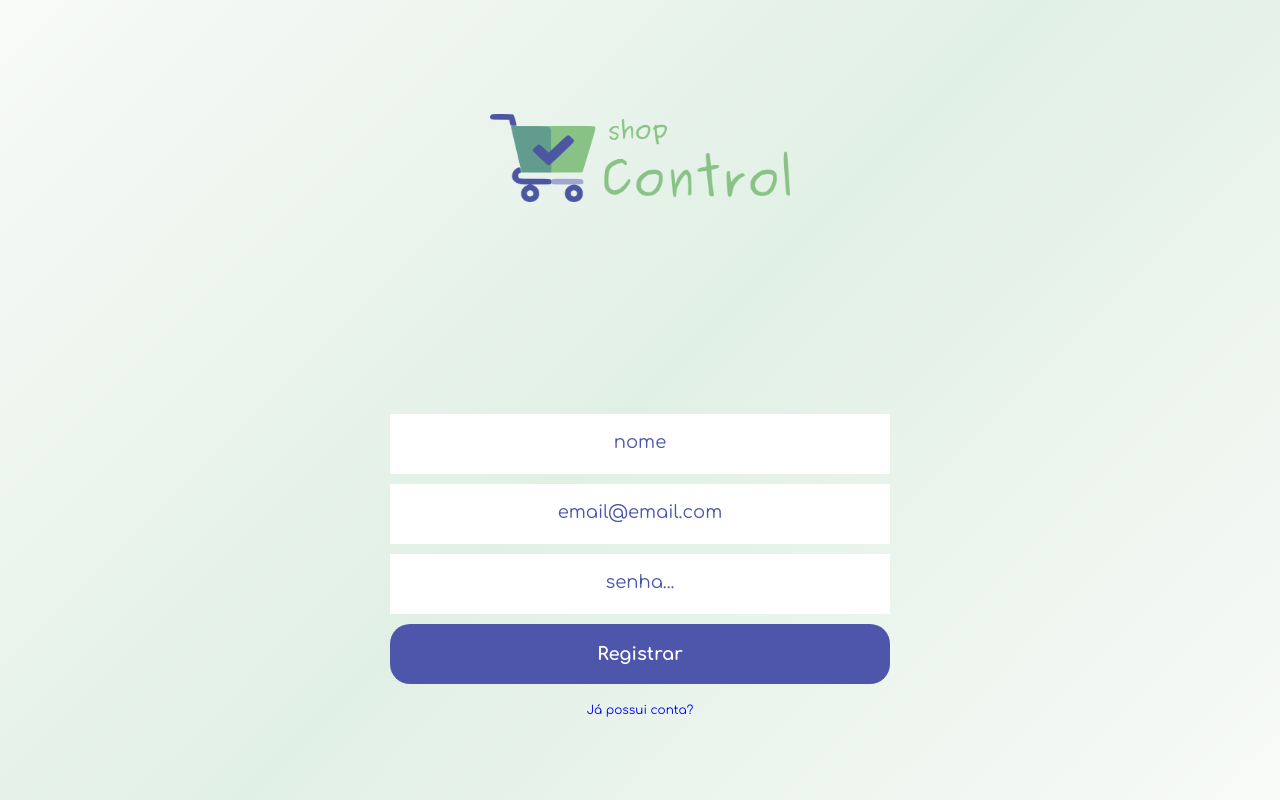
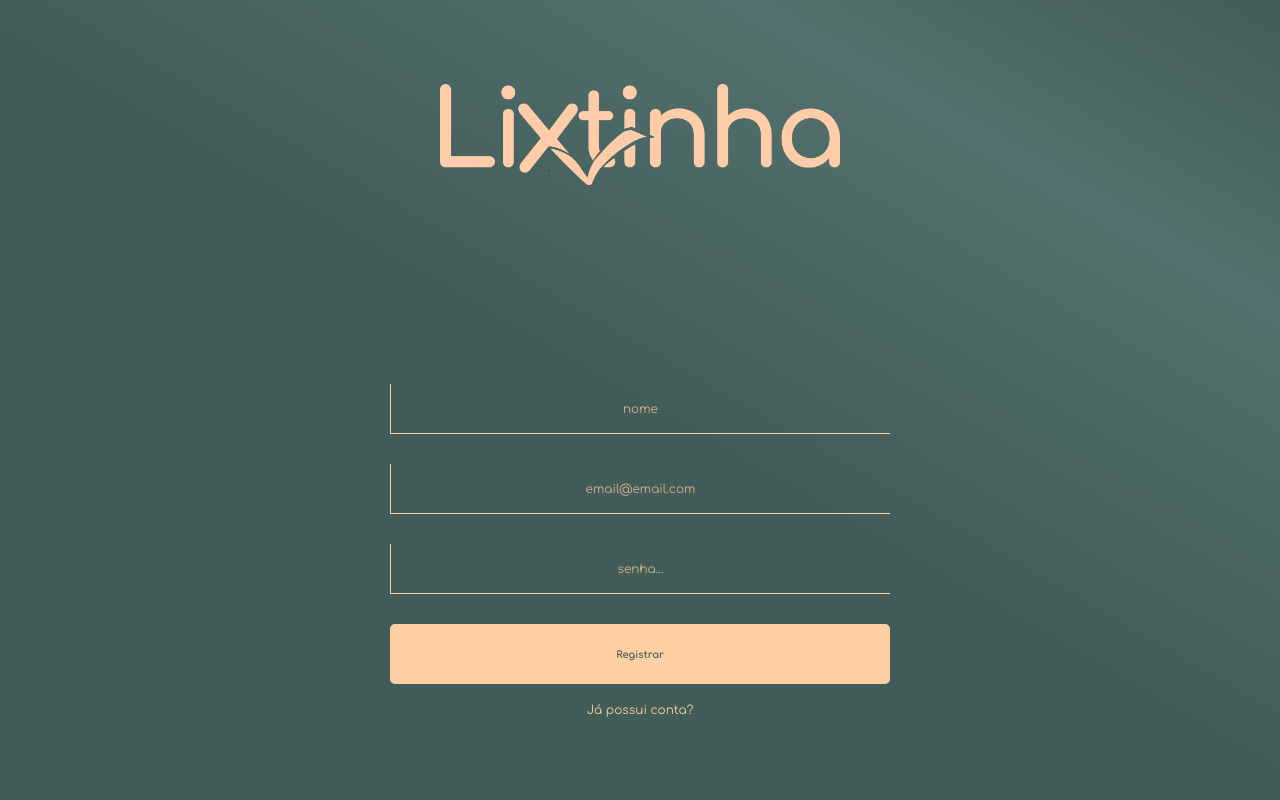
Before and after one commit to heusyfelype/shopControl-Front, a React (Create React App) app: page /signup in a window 1280 px wide. Built offline with nearby package versions, Linux system fonts and the light colour scheme; no server answers.

Commit message:
feat: componetizados elementos da tela de signup e aplicada nova identidade visual

```diff
--- a/src/api/BackEndConnections.js
+++ b/src/api/BackEndConnections.js
@@ -3,3 +3,7 @@ import api from "../api";
 export async function getToken(inputState) {
   return api.post(`/signin`, inputState)
 }
+
+export function createUser(inputState) {
+  return api.post("/signup", inputState)
+}
--- a/src/components/FormsLogin.jsx
+++ b/src/components/FormsLogin.jsx
@@ -39,7 +39,7 @@ export default function FormsLogin() {
   )
 }
 
-const StyledForm = styled.form`
+export const StyledForm = styled.form`
   display: flex;
   flex-direction: column;
   align-items: center;
--- /dev/null
+++ b/src/components/FormsSignup.jsx
@@ -0,0 +1,44 @@
+import { useState } from "react";
+import { useNavigate } from "react-router-dom";
+import { createUser } from "../api/BackEndConnections";
+import { StyledForm } from "./FormsLogin";
+
+export default function FormsSignup() {
+
+  const navigate = useNavigate()
+
+  const [inputState, setInputState] = useState({
+    name: "",
+    email: "",
+    password: ""
+  })
+
+  return (
+    <StyledForm onSubmit={(e) => {
+      e.preventDefault();
+      createUser(inputState).then(
+        navigate("/")
+      ).catch(e => console.log("Erro: ", e.response.data.message))
+    }}>
+      <input type="text"
+        placeholder="nome"
+        value={inputState.name}
+        onChange={(e) => {
+          setInputState({ ...inputState, name: e.target.value })
+        }} />
+      <input type="email"
+        placeholder="email@email.com"
+        value={inputState.email}
+        onChange={(e) => {
+          setInputState({ ...inputState, email: e.target.value })
+        }} />
+      <input type="password"
+        placeholder="senha..."
+        value={inputState.password}
+        onChange={(e) => {
+          setInputState({ ...inputState, password: e.target.value })
+        }} />
+      <button type="submit"> Registrar </button>
+    </StyledForm>
+  )
+}
--- a/src/pages/SignIn.jsx
+++ b/src/pages/SignIn.jsx
@@ -1,10 +1,5 @@
 import styled from "styled-components";
-import UserContext from "../context/UserContext";
-import { useContext } from "react";
-import { useState } from "react";
 import { Link } from "react-router-dom";
-import { useNavigate } from "react-router-dom";
-import { getToken } from "../api/BackEndConnections";
 import FormsLogin from "../components/FormsLogin";
 import { GradientBackground } from "../assets/GeneralStyles";
 import Logo from "../components/Logo";
@@ -12,9 +7,13 @@ import { motion } from "framer-motion";
 
 export default function SignIn() {
 
-
     return (
-        <StyledContainer initial={{ width: 0 }} animate={{ width: '100vw', transition:{duration:0.5} }} exit={{ width: window.innerWidth }} >
+        <Body>
+            <StyledContainer
+                initial={{ width: '0vw' }}
+                animate={{ width: '100vw' }}
+                exit={{ x: '0' }}
+            >
                 <StyledBox>
                     <Logo />
                     <h3> A melhor forma de gerenciar <br /> as suas comprinhas de <br /> supermercado. <br /> Leve a Lixtinha com você! &#10084; </h3>
@@ -24,11 +23,17 @@ export default function SignIn() {
                     Ainda não tem conta?
                 </StyledLink>
             </StyledContainer>
+        </Body>
     )
 }
 
+const Body = styled.div`
+    height: 100vh;
+    background: ${GradientBackground};
+`
 
-const StyledContainer = styled(motion.div)`
+
+export const StyledContainer = styled(motion.div)`
     min-height: 100vh;
     background: ${GradientBackground};
     display: flex;
@@ -38,7 +43,7 @@ const StyledContainer = styled(motion.div)`
     gap: 20px;
 `
 
-const StyledLink = styled(Link)`
+export const StyledLink = styled(Link)`
     text-decoration: none;
     display: block;
     color:  rgb(253, 207, 163);
@@ -47,7 +52,7 @@ const StyledLink = styled(Link)`
     }
 `
 
-const StyledBox = styled.div`
+export const StyledBox = styled.div`
     width: 80%;
     max-width: 500px;
     height: 75vh;
--- a/src/pages/SignUp.jsx
+++ b/src/pages/SignUp.jsx
@@ -1,131 +1,31 @@
 import styled from "styled-components";
-import { useState } from "react";
 import { Link } from "react-router-dom";
-import { useNavigate } from "react-router-dom";
-import logo_horizontal from "../assets/logo-horizontal.png"
-import api from "../api";
+import { StyledBox, StyledContainer, StyledLink } from "./SignIn";
+import { GradientBackground } from "../assets/GeneralStyles";
+import Logo from "../components/Logo";
+import FormsSignup from "../components/FormsSignup";
 
 export default function SignUp() {
-    const navigate = useNavigate()
-    // const { setUserData } = useContext(UserContext);
-    const [inputState, setInputState] = useState({
-        name: "",
-        email: "",
-        password: ""
-    })
-
-    function createUser(e) {
-        e.preventDefault();
-        let req = api.post("/signup", inputState)
-        req.then((res) => {
-            // const { data } = res
-            navigate("/")
-        })
-        req.catch((e) => {
-            console.log("Erro: ", e)
-        })
-    }
     return (
-        <StyledContainer>
-            <StyledBox>
-                <img src={logo_horizontal} alt="" />
-                <form onSubmit={(e) => {
-                    createUser(e)
-                }}>
-                    <input type="text"
-                        placeholder="nome"
-                        value={inputState.name}
-                        onChange={(e) => {
-                            setInputState({ ...inputState, name: e.target.value })
-                        }} />
-                    <input type="email"
-                        placeholder="email@email.com"
-                        value={inputState.email}
-                        onChange={(e) => {
-                            setInputState({ ...inputState, email: e.target.value })
-                        }} />
-                    <input type="password"
-                        placeholder="senha..."
-                        value={inputState.password}
-                        onChange={(e) => {
-                            setInputState({ ...inputState, password: e.target.value })
-                        }} />
-                    <button type="submit"> Registrar </button>
-                </form>
-            </StyledBox>
-            <Link to="/">
-                Já possui conta?
-            </Link>
-        </StyledContainer>
+        <Body>
+            <StyledContainer
+                initial={{ width: '0vw' }}
+                animate={{ width: '100vw' }}
+                exit={{ width: window.innerWidth }}
+            >
+                <StyledBox>
+                    <Logo />
+                    <FormsSignup />
+                </StyledBox>
+                <StyledLink to="/">
+                    Já possui conta?
+                </StyledLink>
+            </StyledContainer>
+        </Body>
     )
 }
 
-const StyledContainer = styled.div`
-    width: 100vw;
-    min-height: 100vh;
-    background: rgb(248,250,248);
-    background: linear-gradient(-45deg, rgba(248,250,248,1) 0%, rgba(225,240,229,1) 50%, rgba(248,250,248,1) 100%);
-    display: flex;
-    flex-direction: column;
-    justify-content: center;
-    align-items: center;
-    gap: 20px;
-
-    a{
-        text-decoration: none;
-        display: block;
-    }
+const Body = styled.div`
+    height: 100vh;
+    background: ${GradientBackground};
 `
-
-const StyledBox = styled.div`
-    width: 80%;
-    max-width: 500px;
-    height: 75vh;
-    display: flex;
-    flex-direction: column;
-    align-items: center;
-    justify-content: space-between;
-
-    img{
-        width: 60%;
-        padding: 30px 0px;
-        font-size: xx-large;
-        font-weight: 700;
-        color: rgb(136, 195, 133);
-    }
-
-    form{
-        display: flex;
-        flex-direction: column;
-        align-items: center;
-        gap: 10px;
-        width: 100%;
-        input{
-            display: block;
-            border: none;
-            width: 100%;
-            height: 60px;
-            text-align: center;
-
-            &::placeholder{
-                text-align: center;
-                font-size: large;
-                color: rgb(77, 86, 171);
-                opacity: 100%;
-
-            }
-        }
-        button{
-            display: block;
-            width: 100%;
-            height: 60px;
-            border: none;
-            font-size: large;
-            font-weight: 700;
-            color: white;
-            background-color: rgb(77, 86, 171);
-            border-radius: 20px;
-            cursor: pointer;
-        }
-    }
-`
```
Lines whose indentation alone changed are shown as unchanged.
